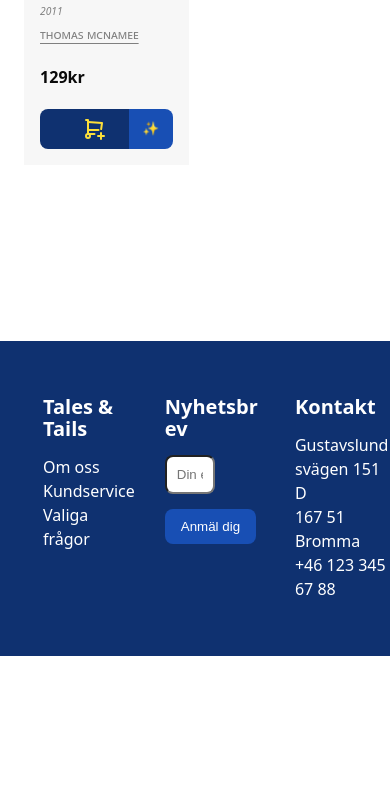
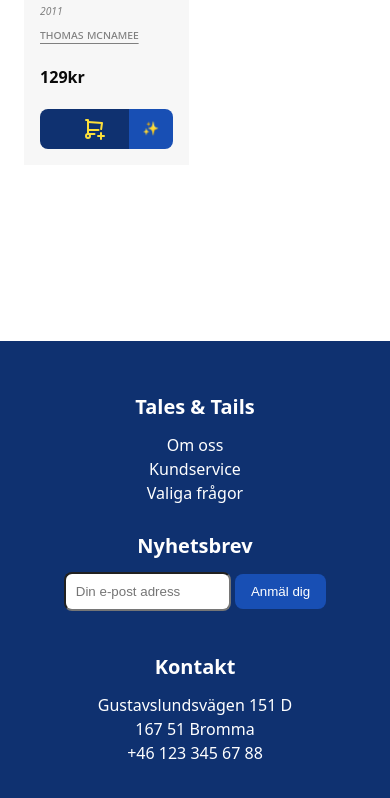
Before and after one commit to Edchy/webshop, a website built with Vite: page index.html in a window 390 px wide. Shown: the part 3704-4502 px from the top of the page. Before the commit the page ends 4360 px from the top, so only its background shows below. Built offline with nearby package versions, Linux system fonts and the light colour scheme; a web font is replaced by a local one.

Commit message:
responsiv footer

```diff
--- a/src/styles/footer.css
+++ b/src/styles/footer.css
@@ -41,3 +41,25 @@ footer:not(.shopping-cart-footer) {
 .footer-section button:hover {
     background-color: var(--clr-primary-300);
 }
+
+@media (max-width: 768px) {
+    .footer-container {
+        display: flex;
+        flex-direction: column;
+        align-items: center;
+    }
+
+    .footer-section {
+        width: 100%;
+        margin: 15px 0;
+        text-align: center;
+    }
+
+    .footer-section input {
+        width: 50%;
+    }
+
+    .footer-section button {
+        width: auto;
+    }
+}
```
